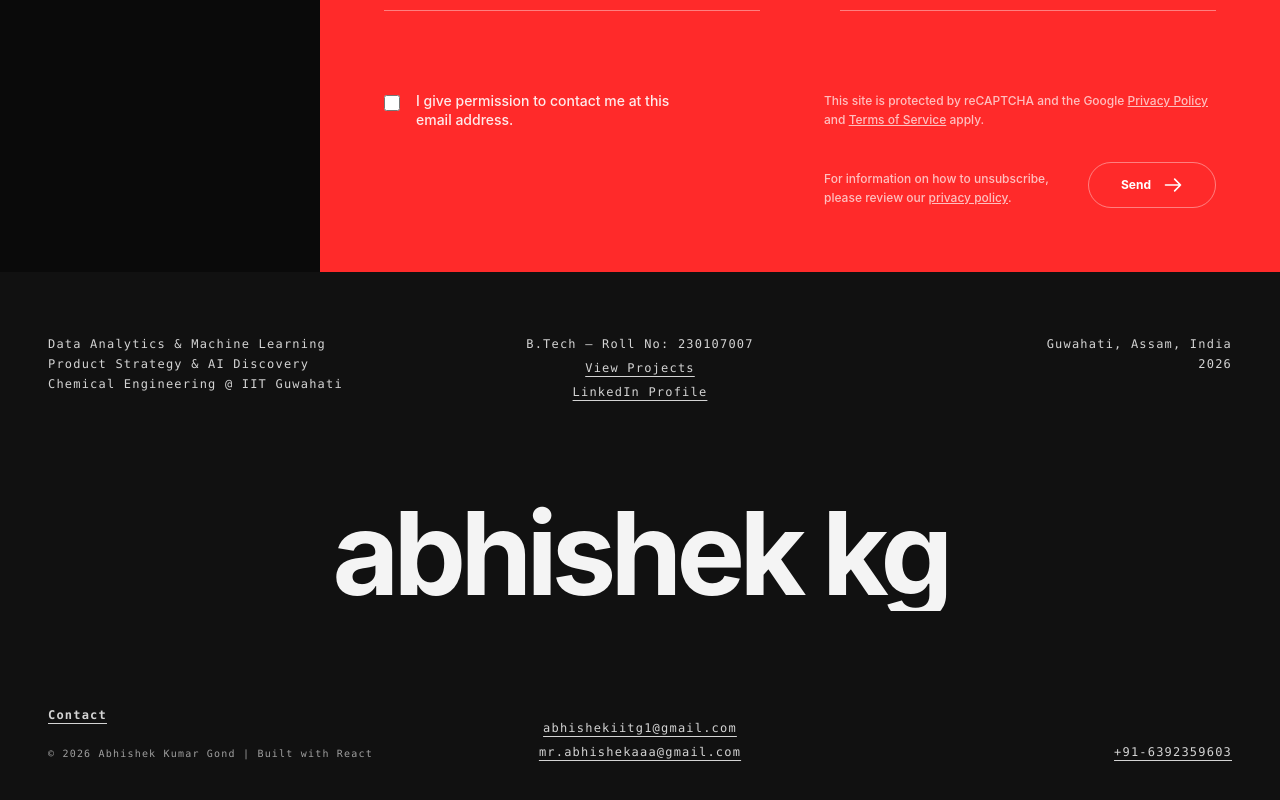
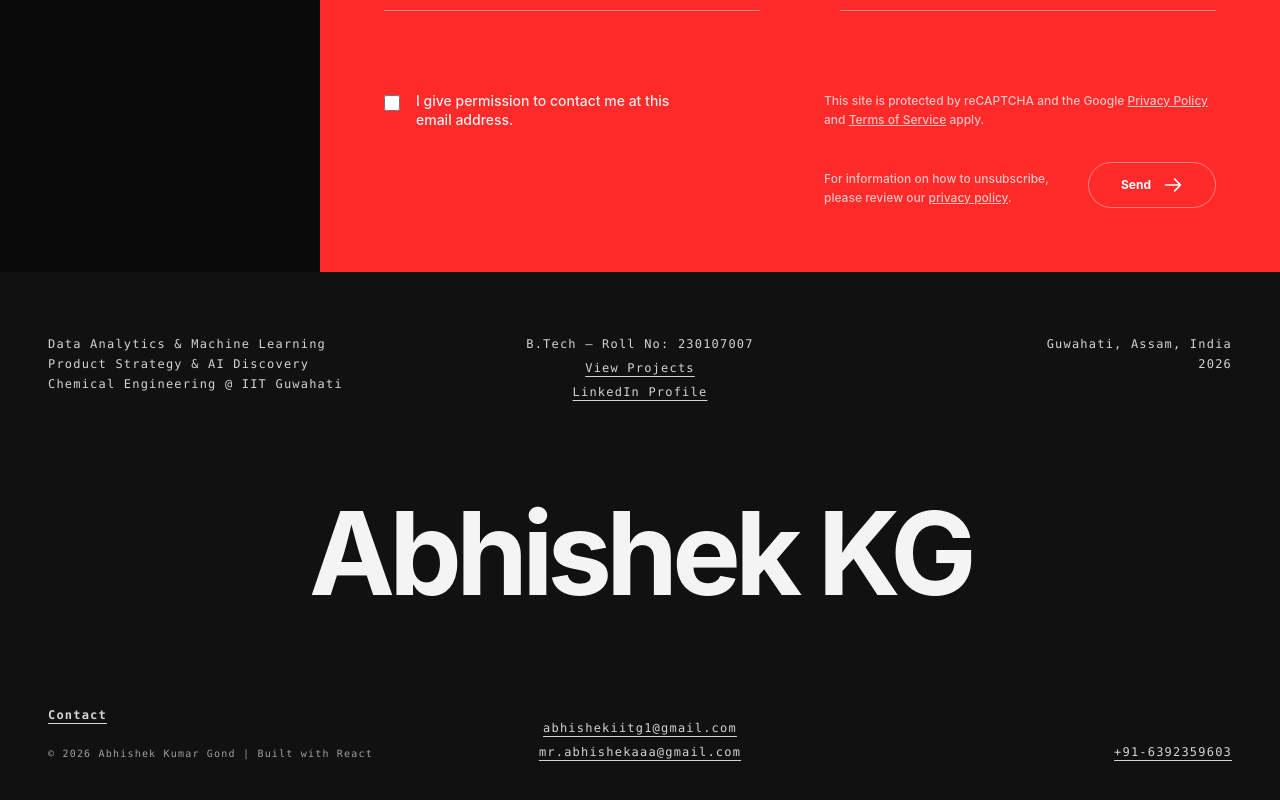
Before and after one commit to iitgabhishek12-oss/AbhishekKG_portfolio, a React (Vite) app: page / in a window 1280 px wide. Shown: the part 8972-9772 px from the top of the page. Built offline with nearby package versions, Linux system fonts and the light colour scheme.

Commit message:
Update Footer.jsx

```diff
--- a/src/components/Footer.jsx
+++ b/src/components/Footer.jsx
@@ -26,7 +26,7 @@ const Footer = () => {
 
       {/* Middle Huge Text */}
       <div className="w-full flex justify-center items-center py-20 md:py-24 overflow-hidden">
-        <h2 className="text-[12vw] md:text-[9vw] leading-none font-sans font-bold tracking-tighter lowercase select-none text-[#f4f4f4] w-full text-center truncate px-2">
+        <h2 className="text-[12vw] md:text-[9vw] leading-none font-sans font-bold tracking-tighter select-none text-[#f4f4f4] w-full text-center truncate px-2">
           Abhishek KG
         </h2>
       </div>
```
